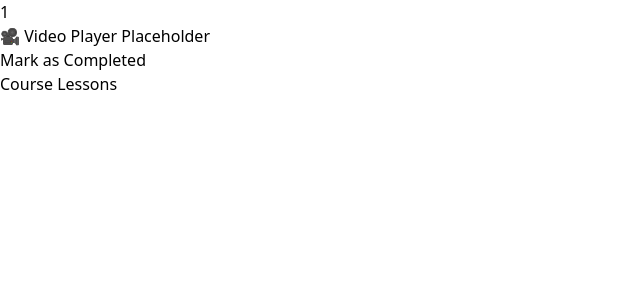
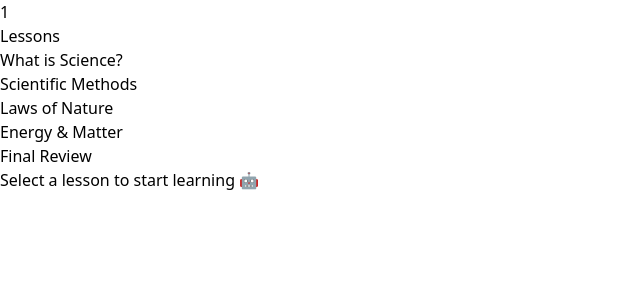
Before and after one commit to nitin5442k/consumer-apps-ps2, a React (Vite) app: page /course/1 in a window 1280 px wide. Shown: the top 300 px of the page, without its empty margins (0-640 px from the left). Built offline with nearby package versions, Linux system fonts and the light colour scheme.

Commit message:
WIP before pulling latest backend updates

```diff
--- a/src/pages/CourseDetail.jsx
+++ b/src/pages/CourseDetail.jsx
@@ -4,176 +4,128 @@ import { useState } from "react";
 export default function CourseDetail() {
   const { title } = useParams();
 
-  const courseVideos = {
-    "Fundamental of Science": [
+  const [currentLesson, setCurrentLesson] = useState(null);
+  const [question, setQuestion] = useState("");
+  const [response, setResponse] = useState("");
+  const [loading, setLoading] = useState(false);
+
+  const lessons = [
     "What is Science?",
     "Scientific Methods",
     "Laws of Nature",
     "Energy & Matter",
     "Final Review",
-    ],
-    "Mathematics": [
-      "Introduction to Algebra",
-      "Geometry Basics",
-      "Trigonometry",
-      "Calculus Intro",
-      "Practice Problems",
-    ],
-    "Computer and Technology": [
-      "MS Word Basics",
-      "MS Excel Essentials",
-      "PowerPoint Mastery",
-      "Copilot Introduction",
-      "Tech Summary",
-    ],
-    "English Literature": [
-      "Poetry Introduction",
-      "Classic Stories",
-      "Shakespeare Basics",
-      "Modern Literature",
-      "Final Reflection",
-    ],
+  ];
+
+  const askAI = async () => {
+    if (!question || !currentLesson) return;
+
+    setLoading(true);
+    setResponse("");
+
+    try {
+      const res = await fetch("http://localhost:5000/api/ask", {
+        method: "POST",
+        headers: {
+          "Content-Type": "application/json",
+        },
+        body: JSON.stringify({
+          courseTitle: title,
+          lesson: currentLesson,
+          question: question,
+        }),
+      });
+
+      const data = await res.json();
+      setResponse(data.answer);
+    } catch (error) {
+      setResponse("Error contacting AI tutor.");
+    }
+
+    setLoading(false);
+    setQuestion("");
   };
-
-  const videos = courseVideos[title] || [];
-
-  const [currentVideo, setCurrentVideo] = useState(videos[0] || "");
-  const [completed, setCompleted] = useState([]);
-  const [showWarning, setShowWarning] = useState(false);
-  const [maxUnlockedIndex, setMaxUnlockedIndex] = useState(0);
-  const [pendingIndex, setPendingIndex] = useState(null);
-
-  const markCompleted = (video) => {
-  if (!completed.includes(video)) {
-    setCompleted([...completed, video]);
-
-    const currentIndex = videos.indexOf(video);
-
-    if (currentIndex > maxUnlockedIndex) {
-      setMaxUnlockedIndex(currentIndex);
-    }
-  }
-};
-
-  const progress =
-    videos.length > 0
-      ? (completed.length / videos.length) * 100
-      : 0;
 
   return (
     <div className="min-h-screen bg-gray-100 p-10">
-      <h1 className="text-3xl font-bold mb-4">{title}</h1>
-
-      {/* Progress Bar */}
-      <div className="w-full bg-gray-300 rounded-full h-3 mb-8">
-        <div
-          className="bg-indigo-600 h-3 rounded-full transition-all duration-300"
-          style={{ width: `${progress}%` }}
-        />
-      </div>
+      <h1 className="text-3xl font-bold mb-6">{title}</h1>
 
       <div className="grid grid-cols-1 lg:grid-cols-3 gap-8">
-        {/* Video Section */}
-        <div className="lg:col-span-2 bg-white p-6 rounded-xl shadow">
-          <h2 className="text-xl font-semibold mb-4">
-            {currentVideo}
-          </h2>
-
-          <div className="h-64 bg-gray-200 flex items-center justify-center rounded-lg mb-4">
-            🎥 Video Player Placeholder
-          </div>
-
-          <button
-            onClick={() => markCompleted(currentVideo)}
-            disabled={completed.includes(currentVideo)}
-            className={`px-4 py-2 rounded-lg transition ${
-              completed.includes(currentVideo)
-                ? "bg-gray-400 cursor-not-allowed"
-                : "bg-green-600 hover:bg-green-700 text-white"
-            }`}
-          >
-            {completed.includes(currentVideo)
-              ? "Completed"
-              : "Mark as Completed"}
-          </button>
-        </div>
 
         {/* Lesson List */}
         <div className="bg-white p-6 rounded-xl shadow">
           <h3 className="text-lg font-semibold mb-4">
-            Course Lessons
+            Lessons
           </h3>
 
           <ul className="space-y-3">
-            {videos.map((video, index) => (
+            {lessons.map((lesson, index) => (
               <li
                 key={index}
                 onClick={() => {
-                  if (
-                    index ===0 ||
-                    index <= maxUnlockedIndex ||
-                    completed.includes(videos[index - 1])
-
-                  ) {
-                    setCurrentVideo(video);
-                  } else {
-                    setPendingIndex(index);
-                    setShowWarning(true);
-                  }
+                  setCurrentLesson(lesson);
+                  setResponse("");
                 }}
-                className={`p-3 rounded-lg cursor-pointer flex justify-between items-center ${
-                  currentVideo === video
+                className={`p-3 rounded-lg cursor-pointer ${
+                  currentLesson === lesson
                     ? "bg-indigo-100"
                     : "hover:bg-gray-100"
                 }`}
               >
-                <span>{video}</span>
-
-                {completed.includes(video) && (
-                  <span className="text-green-600 font-bold">
-                    ✓
-                  </span>
-                )}
+                {lesson}
               </li>
             ))}
           </ul>
         </div>
+
+        {/* AI Tutor Section */}
+        <div className="lg:col-span-2 bg-white p-6 rounded-xl shadow flex flex-col">
+
+          {!currentLesson ? (
+            <div className="flex items-center justify-center h-full text-gray-500">
+              Select a lesson to start learning 🤖
+            </div>
+          ) : (
+            <>
+              <h2 className="text-xl font-semibold mb-4">
+                AI Tutor — {currentLesson}
+              </h2>
+
+              {/* Response Area */}
+              <div className="flex-1 bg-gray-50 p-4 rounded-lg mb-4 overflow-y-auto">
+                {loading ? (
+                  <p className="text-gray-500">Thinking...</p>
+                ) : response ? (
+                  <p className="whitespace-pre-line">{response}</p>
+                ) : (
+                  <p className="text-gray-400">
+                    Ask a question about this lesson.
+                  </p>
+                )}
               </div>
 
-      {/* Warning Modal */}
-      {showWarning && (
-        <div className="fixed inset-0 bg-black/50 flex items-center justify-center">
-          <div className="bg-white p-6 rounded-xl shadow-xl w-96">
-            <h2 className="text-lg font-semibold mb-4">
-              Complete Previous Lesson
-            </h2>
-
-            <p className="mb-6 text-gray-600">
-              You must complete the previous lecture or pass
-              the assessment to unlock this lesson.
-            </p>
-
-            <div className="flex justify-end gap-4">
-              <button
-                onClick={() => setShowWarning(false)}
-                className="px-4 py-2 bg-gray-300 rounded-lg"
-              >
-                Go Back
-              </button>
+              {/* Input Area */}
+              <div className="flex gap-3">
+                <input
+                  type="text"
+                  value={question}
+                  onChange={(e) => setQuestion(e.target.value)}
+                  placeholder="Ask something..."
+                  className="flex-1 p-3 border rounded-lg focus:outline-none focus:ring-2 focus:ring-indigo-500"
+                />
 
                 <button
-                onClick={() => {
-                  setMaxUnlockedIndex(pendingIndex);
-                  setShowWarning(false);
-                }}
-                className="px-4 py-2 bg-indigo-600 text-white rounded-lg"
+                  onClick={askAI}
+                  className="bg-indigo-600 hover:bg-indigo-700 text-white px-6 rounded-lg transition"
                 >
-                Unlock via Quiz
+                  Send
                 </button>
               </div>
+            </>
+          )}
         </div>
+
       </div>
-      )}
     </div>
   );
 }
```
Lines whose indentation alone changed are shown as unchanged.
